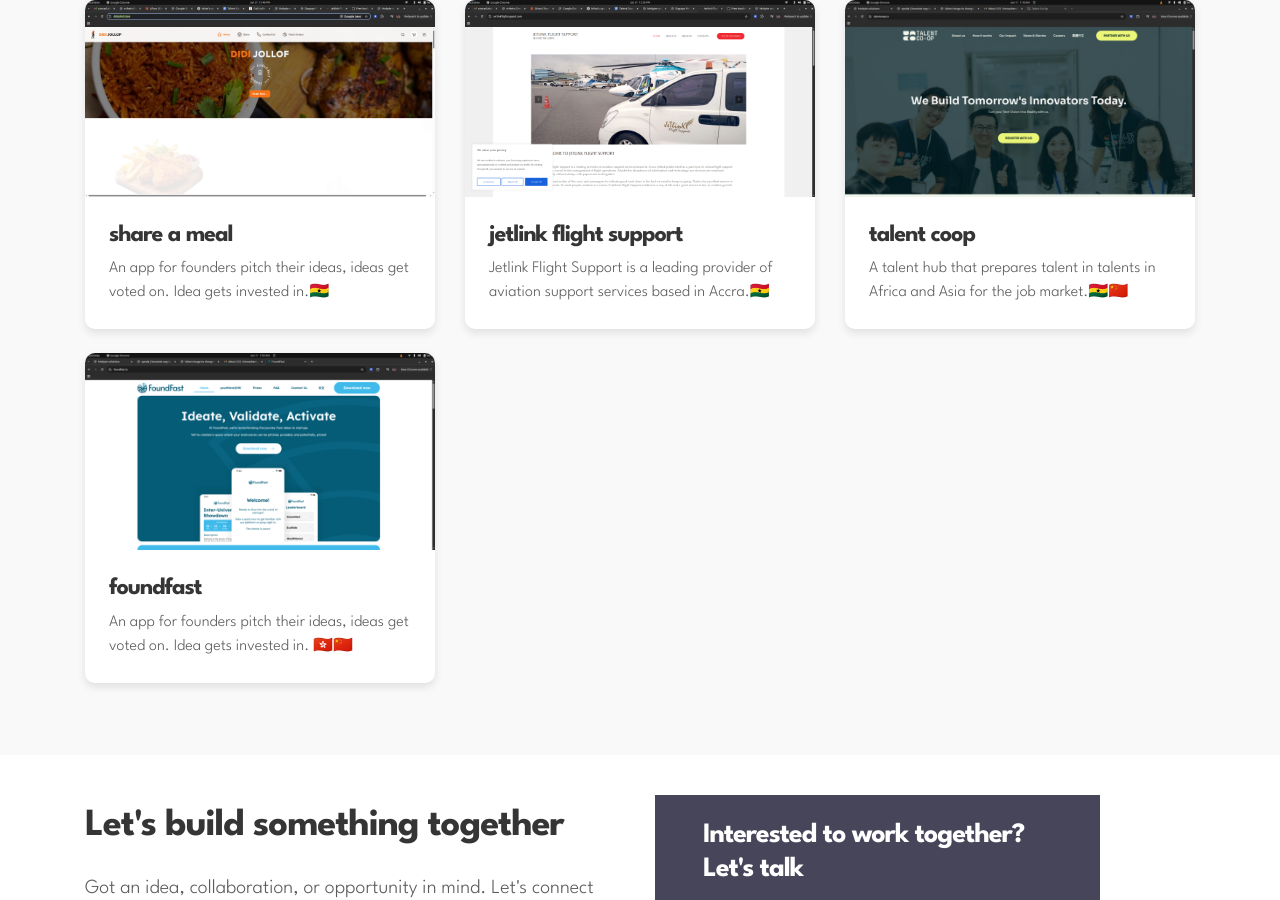
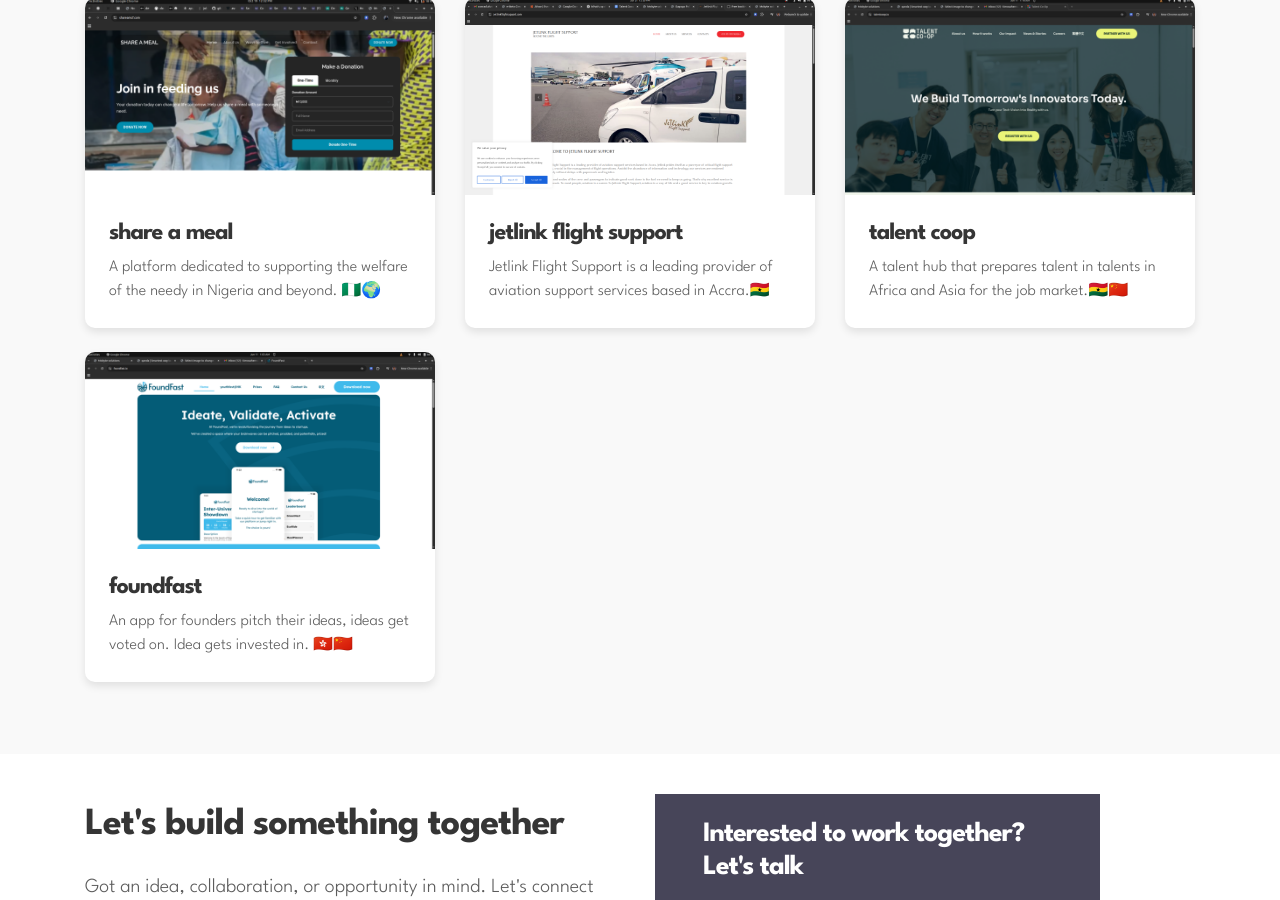
Before and after one commit to TimOsahenru/mobyte, a Jekyll site: the page built from index.html, in a window 1280 px wide and 900 px high, scrolled down 1187 px. Built offline with Jekyll 4.4.1, drawn with Linux system fonts in a browser that asks for light colours.

Commit message:
modified some recent projects

```diff
--- a/_includes/projects.html
+++ b/_includes/projects.html
@@ -11,7 +11,7 @@
       <div class="col-lg-4 col-md-6 mb-4">
         <a href="https://www.e-tkets.com/" class="project-card">
           <div class="project-image">
-            <img src="images/project/project-image01.jpg" class="img-fluid" alt="Project 1">
+            <img src="images/project/project-image01.png" class="img-fluid" alt="Project 1">
           </div>
           <div class="project-content">
             <h3>qanda.lol</h3>
@@ -22,7 +22,7 @@
 
       <!-- Project 2 -->
       <div class="col-lg-4 col-md-6 mb-4">
-        <a href="https://www.qanda.lol/" class="project-card">
+        <a href="https://mobytesolutions.com/" class="project-card">
           <div class="project-image">
             <img src="images/project/project-image03.png" class="img-fluid" alt="Project 2">
           </div>
@@ -61,13 +61,14 @@
 
       <!-- Project 5 -->
       <div class="col-lg-4 col-md-6 mb-4">
-        <a href="https://www.didijollof.store/" class="project-card">
+        <a href="https://shareamcf.com/" class="project-card">
           <div class="project-image">
             <img src="images/project/project-image05.png" class="img-fluid" alt="Project 5">
           </div>
           <div class="project-content">
             <h3>share a meal</h3>
-            <p>An app for founders pitch their ideas, ideas get voted on. Idea gets invested in.🇬🇭</p>
+            <p>A platform dedicated to supporting the welfare of the needy in Nigeria and beyond. 🇳🇬🌍
+</p>
           </div>
         </a>
       </div>
```
Also changed, not shown: images/project/project-image01.jpg (deleted), images/project/project-image01.png (added), images/project/project-image04.png (deleted), images/project/project-image05.png.
